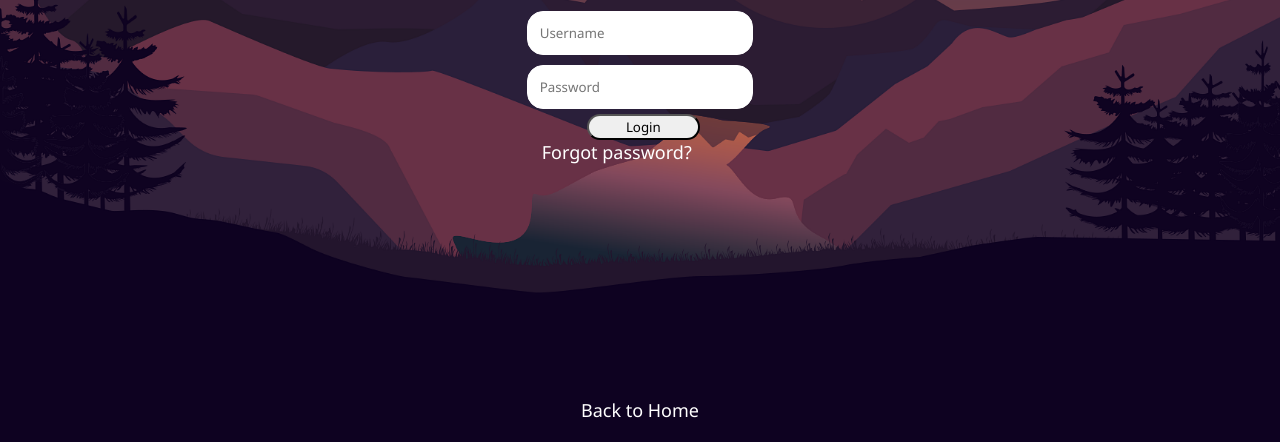
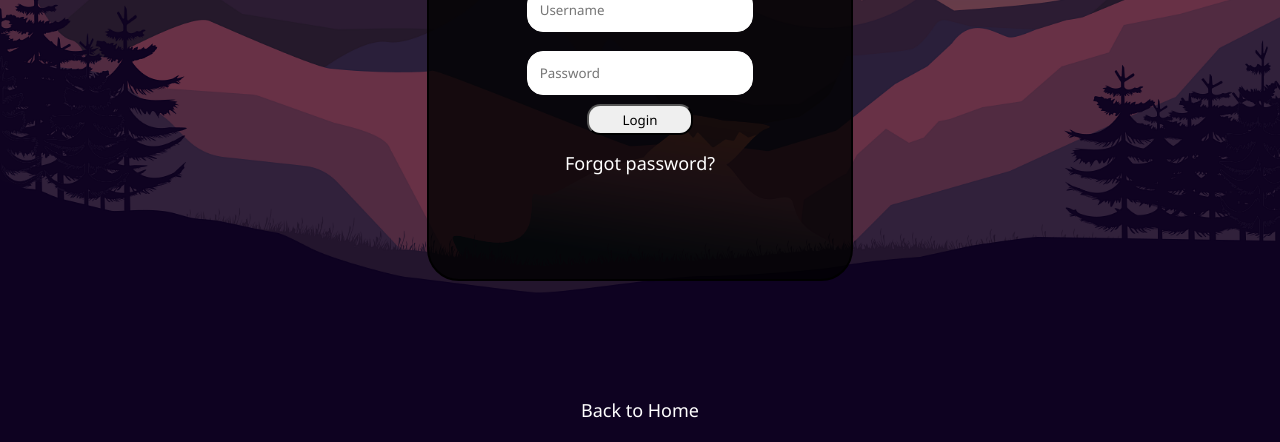
Before and after one commit to McLoyf/Register-Pages, a plain HTML site: page pages/login.html in a window 1280 px wide. Shown: the part 358-800 px from the top of the page. Drawn offline with Linux system fonts and the light colour scheme.

Commit message:
Add css elements
Add .wrapper and just copy and paste from .links and change padding to 1 percentage to make it look nicer

Center forgot password link on login page

```diff
--- a/pages/login.html
+++ b/pages/login.html
@@ -20,7 +20,7 @@
 
             <button type="submit" class="button">Login</button>
 
-            <div class="remember-forgot">
+            <div class="forgot">
                 <a href="./forgot-password.html">Forgot password?</a>
             </div>
         </form>
--- a/style.css
+++ b/style.css
@@ -41,27 +41,28 @@ a:hover {
 input {
   width: 17em;
   padding: 12px;
-  margin: 5px 0;
+  margin: 0.7em;
   box-sizing: border-box;
   border: 1px solid white;
   border-radius: 1rem;
 }
 
 button {
-    border-radius: 1em;
-    height: 2em;
-    width: 8.5em;
-    margin: 0em 0em 0em 4.5em;
+  border-radius: 1em;
+  height: 2.3em;
+  width: 8em;
+  align-items: center;
+  justify-content: center;
 }
 
 button:hover{
-  border: 3px solid white;
+  border: 2px solid white;
   background-color: black;
   color: white;
 }
 
 button:active{
-  border: 3px solid black;
+  border: 2px solid black;
   background-color: white;
   color: black;
 }
@@ -76,3 +77,25 @@ button:active{
   padding: 3em;
   border-radius: 2em;
 }
+
+.wrapper{
+  display:flex;
+  flex-wrap: wrap;
+  background-color: rgba(0, 0, 0, 0.8);
+  border: 2px solid black;
+  justify-self: center;
+  align-content: center;
+  padding: 7%;
+  border-radius: 2em;
+}
+
+.forgot{
+  display: flex;
+  margin: 1em;
+  justify-self: center;
+}
+
+h1, button{
+  display: flex;
+  justify-self: center;
+}
```
Also changed, not shown: index.html (+1 -1 lines).
